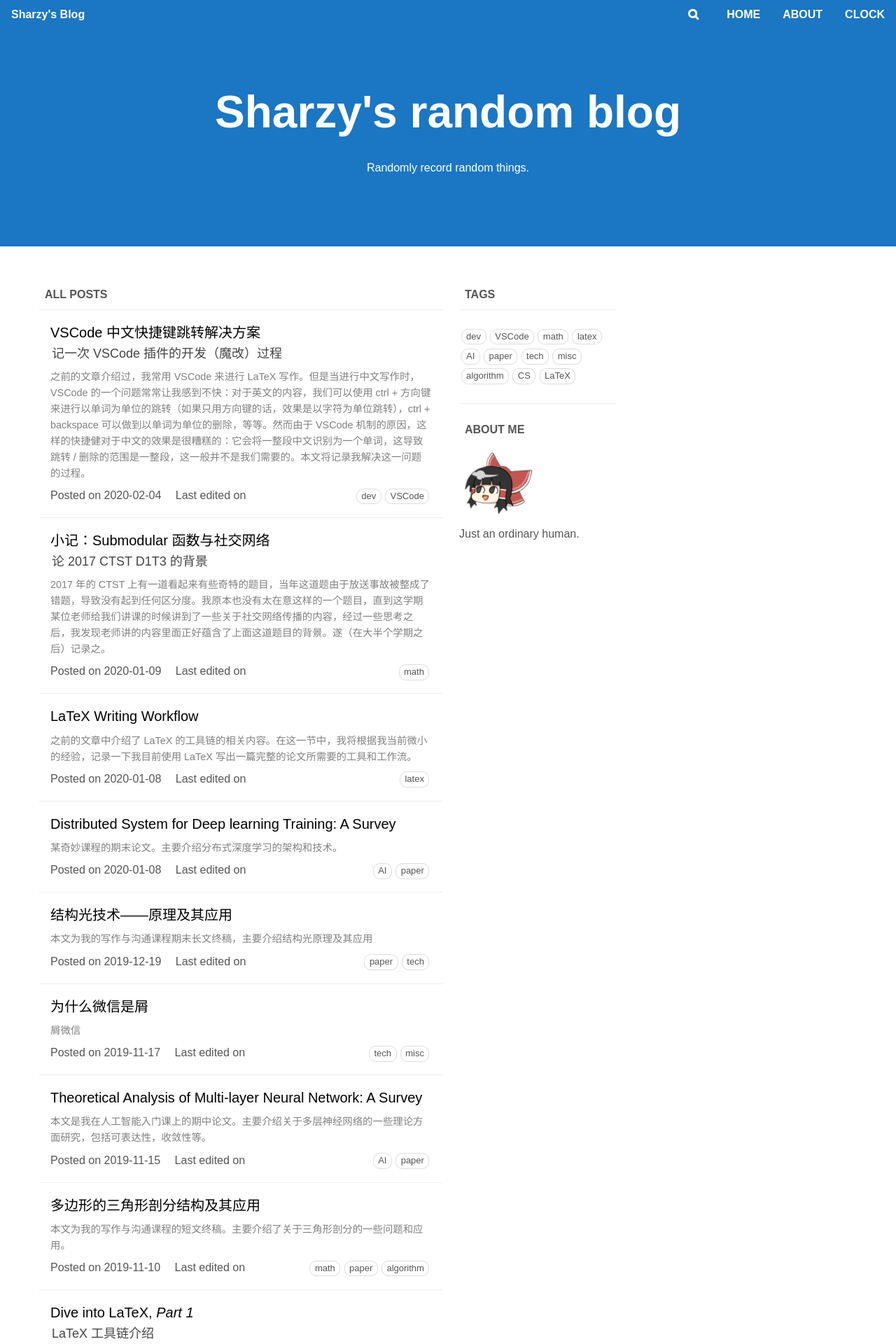
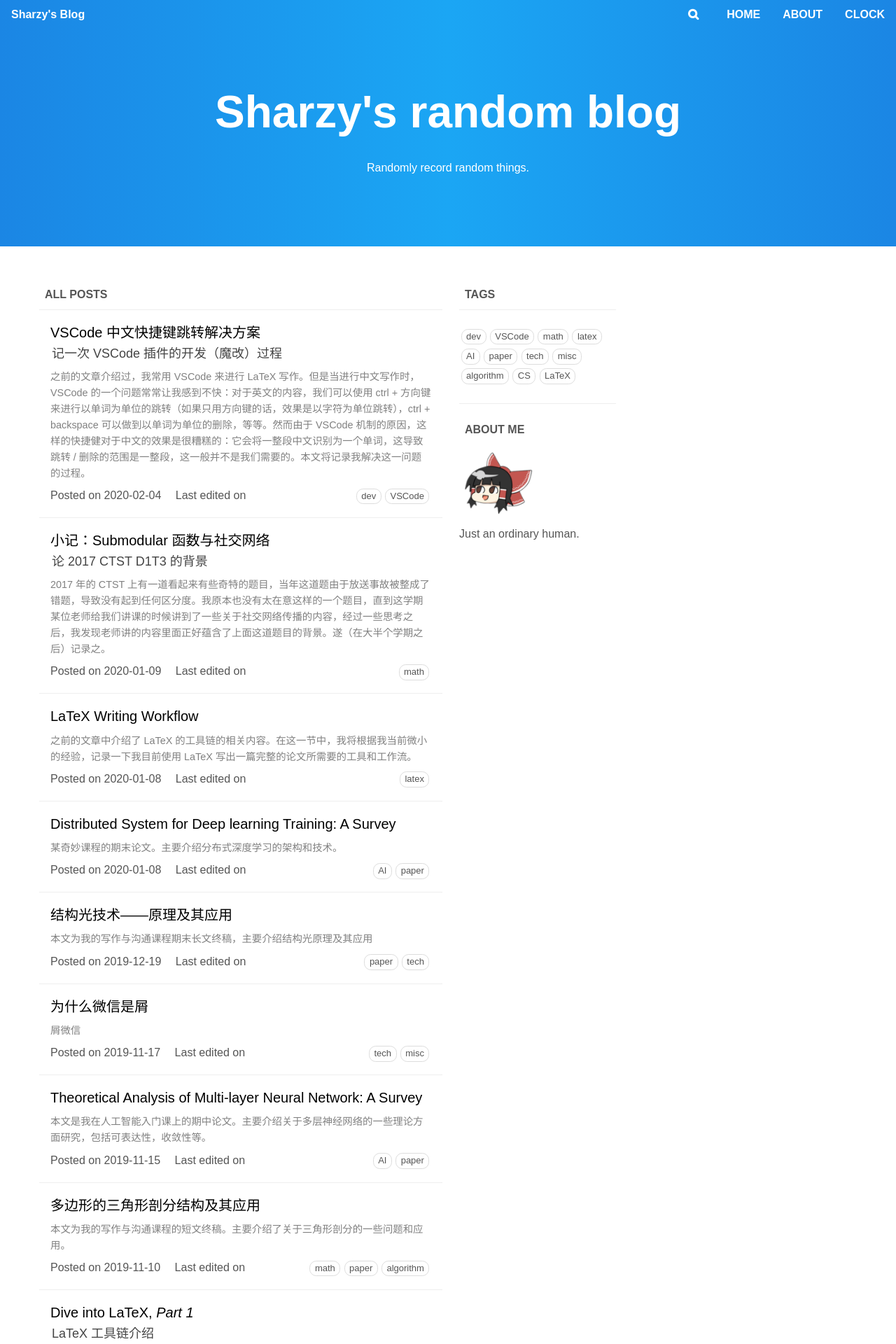
Before and after one commit to SharzyL/SharzyL.github.io, a Jekyll site: the page built from index.html, in a window 1280 px wide. Shown: the top 1920 px of the page at 70% size. Built offline with Jekyll 4.4.1, drawn with Linux system fonts in a browser that asks for light colours; nearby versions of some CDN libraries.

Commit message:
header bg color

```diff
--- a/assets/css/common.css
+++ b/assets/css/common.css
@@ -216,8 +216,7 @@ body {
 }
 
 .header {
-    background: #1B76C4 center;
-    background-size: cover;
+    background: linear-gradient(90deg, #1b86e4,#1ba6f4,#1b86e4);
 }
 
 .main-title {
```
